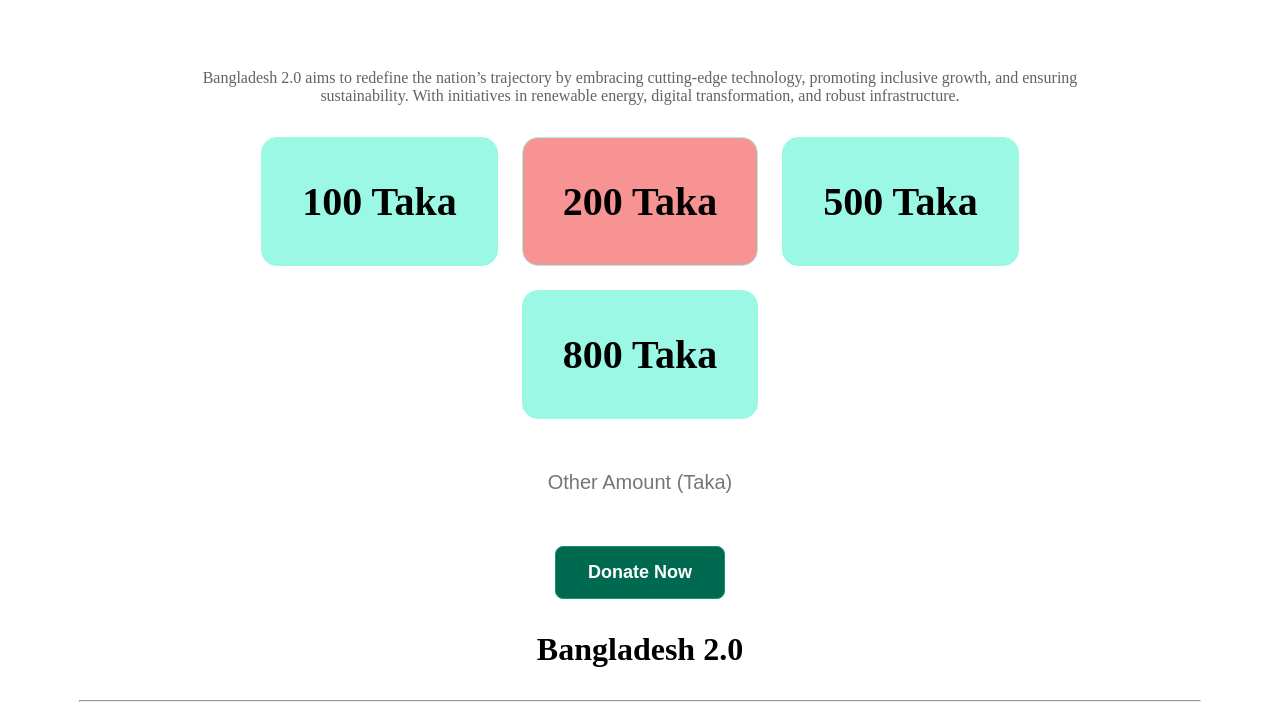
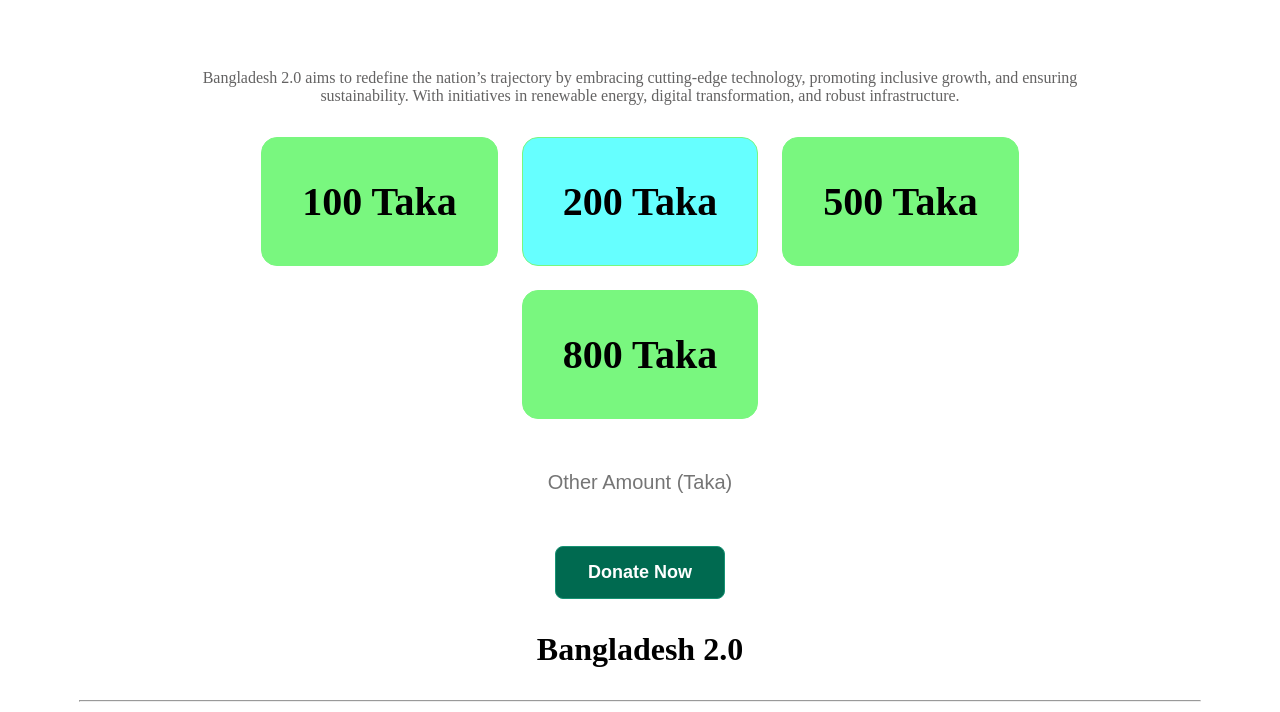
Before and after one commit to Abu-Said-Akunji/PH_A1_NewBangladesh, a plain HTML site: page index.html in a window 1280 px wide. Shown: the part 4034-4746 px from the top of the page. Drawn offline with Linux system fonts and the light colour scheme; files whose address does not match are found by name.

Commit message:
color correct

```diff
--- a/css/style.css
+++ b/css/style.css
@@ -244,15 +244,15 @@ body{
     padding: 40px 40px;
     font-size: 40px;
     font-weight: 700;
-    background-color: #9bf8e4;
+    background-color: rgb(121, 247, 127);
     border-radius: 16px;
-    border: 1px solid #9bf8e4;
+    border: 1px solid rgb(121, 247, 127);
 }
 .donate-box:hover{
     background-color: #fa5e5e;
 }
 .donate-two{
-    background-color: #f89393;
+    background-color: #66ffff;
 }
 .donate-price-box{
     display: flex;
```
